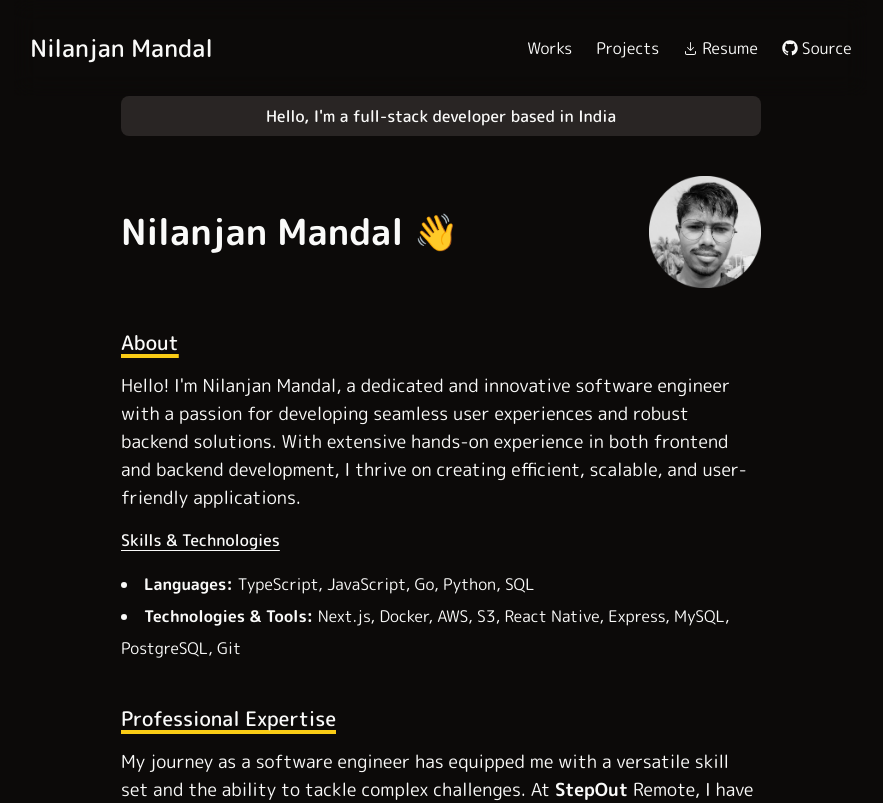
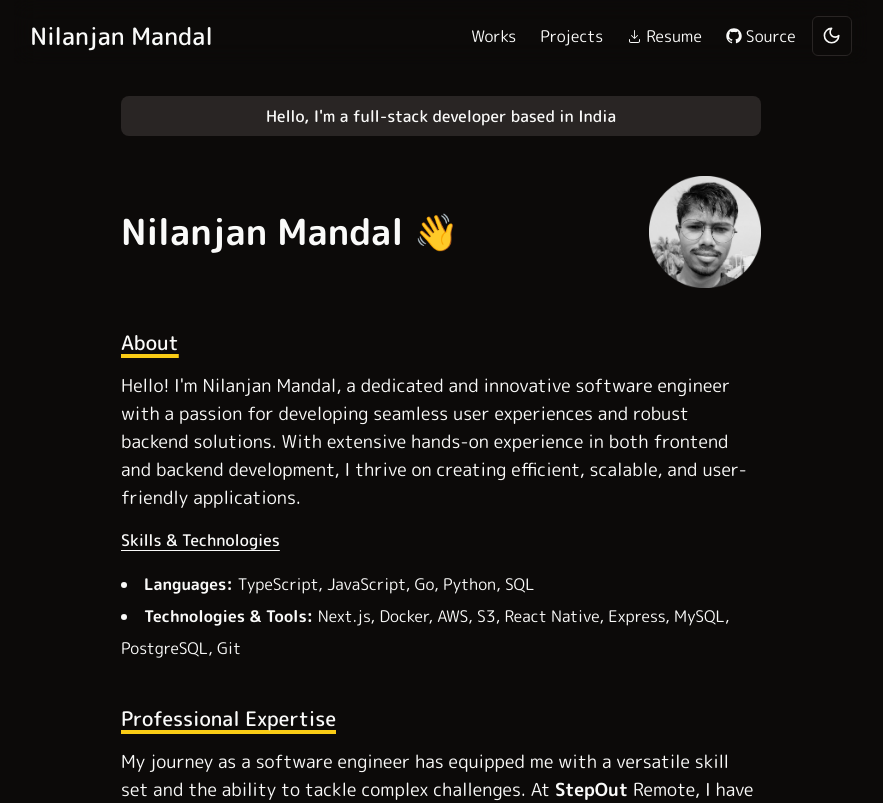
Before and after one commit to nilu2039/nilanjan-portfolio, a Next.js app: page / in a window 1280 px wide. Shown: the top 803 px of the page, without its empty margins (199-1082 px from the left). Built offline with nearby package versions, Linux system fonts and the light colour scheme.

Commit message:
theme toggle

```diff
--- a/package.json
+++ b/package.json
@@ -18,6 +18,7 @@
     "i": "^0.3.7",
     "lucide-react": "^0.416.0",
     "next": "14.2.5",
+    "next-themes": "^0.3.0",
     "npm": "^10.8.2",
     "react": "^18",
     "react-dom": "^18",
--- a/src/app/layout.tsx
+++ b/src/app/layout.tsx
@@ -2,6 +2,7 @@ import type { Metadata } from "next";
 import { M_PLUS_Rounded_1c } from "next/font/google";
 import { NAME } from "@/constants";
 import "./globals.css";
+import { ThemeProvider } from "@/components/theme-provider";
 
 const mPlusRounded = M_PLUS_Rounded_1c({
   weight: ["100", "300", "400", "500", "700"],
@@ -20,7 +21,16 @@ export default function RootLayout({
 }>) {
   return (
     <html lang="en" className="dark">
-      <body className={mPlusRounded.className}>{children}</body>
+      <body className={mPlusRounded.className}>
+        <ThemeProvider
+          attribute="class"
+          defaultTheme="dark"
+          enableSystem
+          disableTransitionOnChange
+        >
+          {children}
+        </ThemeProvider>
+      </body>
     </html>
   );
 }
--- a/src/components/navbar.tsx
+++ b/src/components/navbar.tsx
@@ -12,6 +12,8 @@ import {
   DropdownMenuItem,
   DropdownMenuTrigger,
 } from "./ui/dropdown-menu";
+import { ThemeToggle } from "./theme-toggle";
+import { Button } from "./ui/button";
 
 const navLinks = [
   {
@@ -46,7 +48,7 @@ const navLinks = [
 
 const NavBar = () => {
   return (
-    <nav className="backdrop-blur-md fixed top-0 overflow-hidden grid grid-cols-[1fr_auto] w-11/12 md:w-4/5 lg:w-8/12 px-4 py-8">
+    <nav className="backdrop-blur-md fixed top-0 overflow-hidden flex flex-row justify-between w-11/12 md:w-4/5 lg:w-8/12 px-4 pb-2 pt-4 items-center gap-4">
       <p
         className="text-xl lg:text-2xl font-medium cursor-pointer"
         onClick={() => {
@@ -55,7 +57,8 @@ const NavBar = () => {
       >
         {NAME}
       </p>
-      <div className="hidden md:flex justify-between gap-6">
+      <div className="flex flex-1 gap-4 justify-end">
+        <div className="hidden lg:flex justify-end gap-6 flex-1 ">
           {navLinks.map((link) =>
             link.type === "internal" ? (
               <Link
@@ -85,10 +88,12 @@ const NavBar = () => {
             )
           )}
         </div>
-
+        <ThemeToggle />
         <DropdownMenu>
-        <DropdownMenuTrigger>
-          <HamburgerMenuIcon className="block md:hidden cursor-pointer w-5 h-5" />
+          <DropdownMenuTrigger asChild>
+            <Button variant="outline" size="icon" className="flex lg:hidden">
+              <HamburgerMenuIcon className="w-5 h-5" />
+            </Button>
           </DropdownMenuTrigger>
           <DropdownMenuContent>
             {navLinks.map((link) => (
@@ -122,6 +127,7 @@ const NavBar = () => {
             ))}
           </DropdownMenuContent>
         </DropdownMenu>
+      </div>
     </nav>
   );
 };
--- /dev/null
+++ b/src/components/theme-provider.tsx
@@ -0,0 +1,9 @@
+"use client";
+
+import * as React from "react";
+import { ThemeProvider as NextThemesProvider } from "next-themes";
+import { type ThemeProviderProps } from "next-themes/dist/types";
+
+export function ThemeProvider({ children, ...props }: ThemeProviderProps) {
+  return <NextThemesProvider {...props}>{children}</NextThemesProvider>;
+}
--- /dev/null
+++ b/src/components/theme-toggle.tsx
@@ -0,0 +1,39 @@
+"use client";
+
+import { Moon, Sun } from "lucide-react";
+import { useTheme } from "next-themes";
+
+import { Button } from "@/components/ui/button";
+import {
+  DropdownMenu,
+  DropdownMenuContent,
+  DropdownMenuItem,
+  DropdownMenuTrigger,
+} from "@/components/ui/dropdown-menu";
+
+export function ThemeToggle() {
+  const { setTheme } = useTheme();
+
+  return (
+    <DropdownMenu>
+      <DropdownMenuTrigger asChild>
+        <Button variant="outline" size="icon">
+          <Sun className="h-[1.2rem] w-[1.2rem] rotate-0 scale-100 transition-all dark:-rotate-90 dark:scale-0" />
+          <Moon className="absolute h-[1.2rem] w-[1.2rem] rotate-90 scale-0 transition-all dark:rotate-0 dark:scale-100" />
+          <span className="sr-only">Toggle theme</span>
+        </Button>
+      </DropdownMenuTrigger>
+      <DropdownMenuContent align="end">
+        <DropdownMenuItem onClick={() => setTheme("light")}>
+          Light
+        </DropdownMenuItem>
+        <DropdownMenuItem onClick={() => setTheme("dark")}>
+          Dark
+        </DropdownMenuItem>
+        <DropdownMenuItem onClick={() => setTheme("system")}>
+          System
+        </DropdownMenuItem>
+      </DropdownMenuContent>
+    </DropdownMenu>
+  );
+}
```
Also changed, not shown: 1 other file (tests, documents, lock files or other folders). Lines whose indentation alone changed are shown as unchanged.
